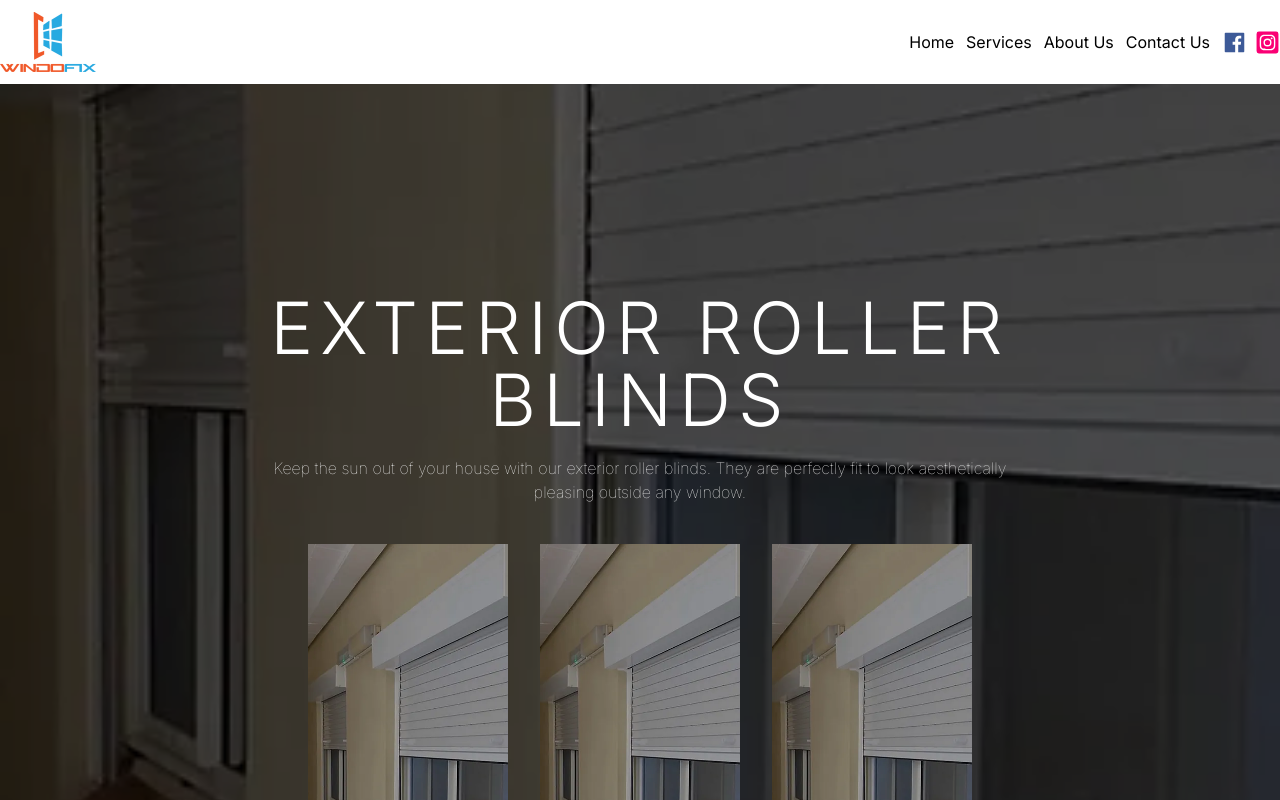
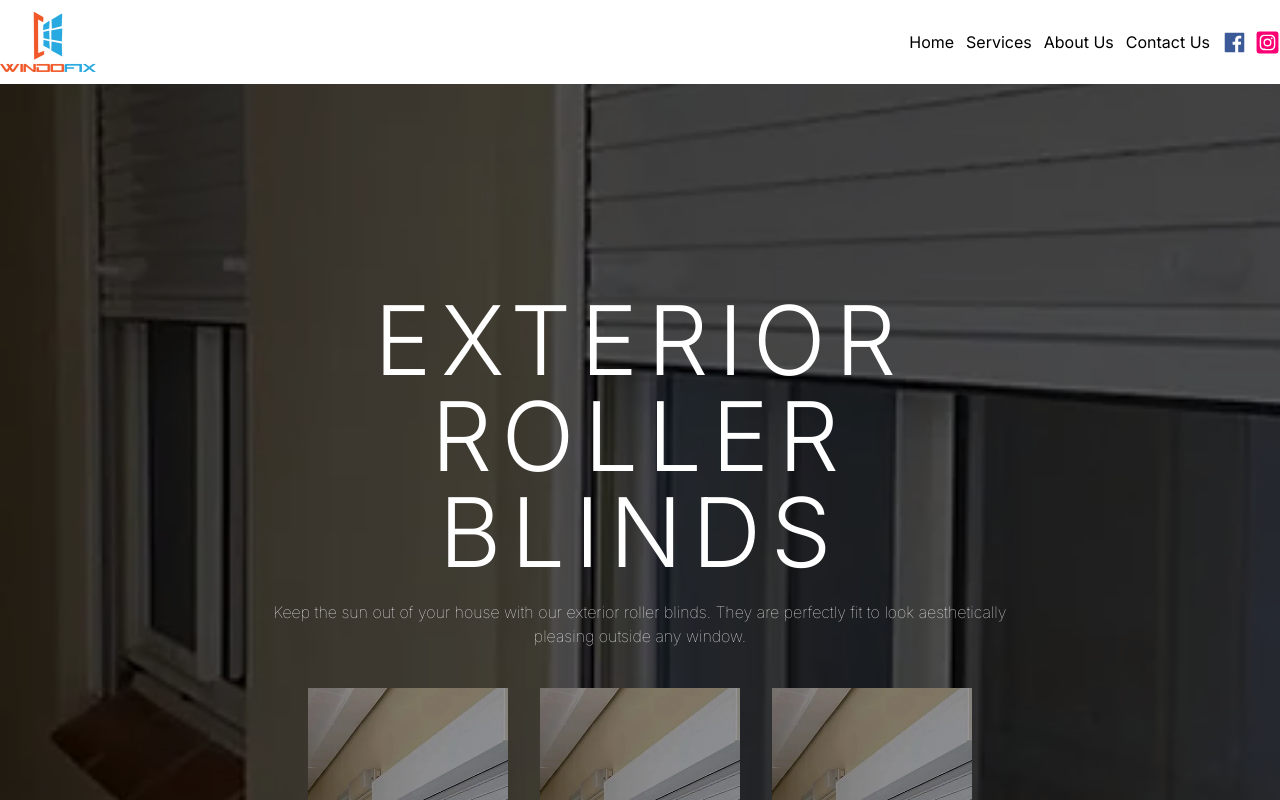
Before and after one commit to ElAndy94/windowfix, a Next.js app: page /exterior-roller-blinds in a window 1280 px wide. Shown: the top 800 px of the page. Built offline with nearby package versions, Linux system fonts and the light colour scheme.

Commit message:
finishing the blinds page and made it resposive

```diff
--- a/app/doors/page.tsx
+++ b/app/doors/page.tsx
@@ -19,6 +19,7 @@ const Doors = () => {
             "url('/assets/doors5.webp') center center no-repeat fixed",
 
           backgroundSize: "cover",
+          height: "100%",
         }}
       >
         <div className="pt-24">
--- a/app/exterior-roller-blinds/page.tsx
+++ b/app/exterior-roller-blinds/page.tsx
@@ -1,75 +1,3 @@
-// import Image from "next/image";
-// import FooterPage from "../components/footer/page";
-// import { Metadata } from "next";
-
-// export const metadata: Metadata = {
-//   title: "Exterior RollerBlinds",
-//   description: `Keep the sun out of your house with our exterior roller blinds. They are perfectly fit to look aesthetically pleasing outside any window.`,
-// };
-
-// const ExteriorRollerBlinds = () => {
-//   return (
-//     <section className="mx-auto text-center text-white  md:h-screen relative">
-//       <div
-//         style={{
-//           // backgroundImage: 'url("/assets/exterior1.webp")',
-//           // backgroundSize: "cover",
-//           // backgroundRepeat: "no-repeat",
-//           // backgroundPosition: "center",
-//           // paddingBottom: "50px",
-//           background:
-//             ' url("/assets/exterior1.webp") center center no-repeat fixed',
-//           backgroundSize: "cover",
-//           paddingBottom: "50px",
-//         }}
-//       >
-//         <div className="pt-24">
-//           <div className="mb md:w-screen mx-auto">
-//             {/* <span className="absolute w-screen h-[900px] bg-opacity-50 bg-black z-0 top-0 left-0 "></span> */}
-//             <h1 className="md:text-7xl text-4xl tracking-widest font-light pt-28">
-//               Exterior Roller Blinds
-//             </h1>
-//             <p className="mt-5 mx-auto font-thin text-center">
-//               Keep the sun out of your house with our exterior roller blinds.
-//               They are perfectly fit to look aesthetically pleasing outside any
-//               window.
-//             </p>
-//           </div>
-//           <div className="flex flex-col md:flex-row items-center justify-center md:gap-8 gap-4 mt-10">
-//             <div>
-//               <Image
-//                 src="/assets/exterior1.webp"
-//                 alt="picture of window"
-//                 width={200}
-//                 height={200}
-//               />
-//             </div>
-//             <div>
-//               <Image
-//                 src="/assets/exterior1.webp"
-//                 alt="picture of window"
-//                 width={200}
-//                 height={200}
-//               />
-//             </div>
-//             <div>
-//               <Image
-//                 src="/assets/exterior1.webp"
-//                 alt="picture of window"
-//                 width={200}
-//                 height={200}
-//               />
-//             </div>
-//           </div>
-//         </div>
-//       </div>
-//       <FooterPage />
-//     </section>
-//   );
-// };
-
-// export default ExteriorRollerBlinds;
-
 import Image from "next/image";
 import FooterPage from "../components/footer/page";
 import { Metadata } from "next";
@@ -83,27 +11,19 @@ const ExteriorRollerBlinds = () => {
   return (
     <section className="mx-auto text-center text-white md:h-screen relative">
       <div
-        // style={{
-        //   backgroundImage: 'url("/assets/exterior1.webp")',
-        //   backgroundSize: "cover",
-        //   backgroundRepeat: "no-repeat",
-        //   backgroundPosition: "center",
-        //   paddingBottom: "50px",
-        //   position: "relative",
-        // }}
         style={{
-          backgroundImage: 'url("/assets/exterior1.webp")',
+          paddingBottom: "50px",
+          background:
+            "url('/assets/exterior1.webp') center center no-repeat fixed",
+
           backgroundSize: "cover",
-          backgroundRepeat: "no-repeat",
-          backgroundPosition: "center center",
-          paddingBottom: "50px",
-          position: "relative",
+          height: "100%",
         }}
       >
         <div className="absolute inset-0 bg-black opacity-50"></div>
         <div className="relative pt-24">
           <div className="mb md:w-[60vw] mx-auto relative z-10">
-            <h1 className="md:text-7xl text-8xl tracking-widest leading-9 font-light pt-28">
+            <h1 className="md:text-8xl text-4xl tracking-widest leading-9 font-light pt-28">
               EXTERIOR ROLLER BLINDS
             </h1>
             <p className="mt-5 mx-auto font-thin text-center">
--- a/app/windows/page.tsx
+++ b/app/windows/page.tsx
@@ -12,10 +12,12 @@ const Windows = () => {
     <section className="mx-auto text-center text-white  md:h-screen">
       <div
         style={{
-          backgroundImage: 'url("/assets/windows5.webp")',
+          paddingBottom: "50px",
           background:
-            ' url("/assets/windows5.webp") center center cover no-repeat fixed',
-          paddingBottom: "50px",
+            "url('/assets/windows5.webp') center center no-repeat fixed",
+
+          backgroundSize: "cover",
+          height: "100%",
         }}
       >
         <div className="pt-24">
```
